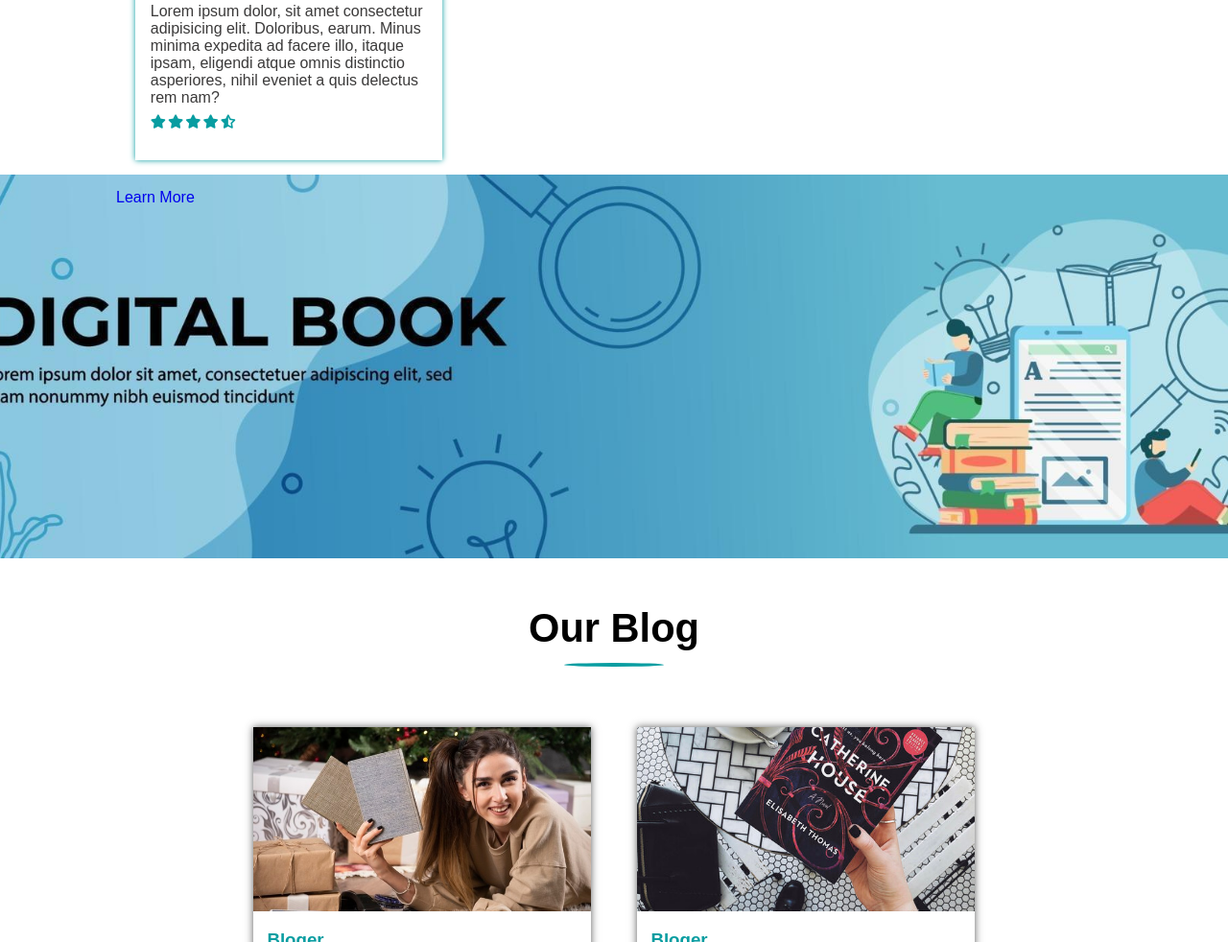
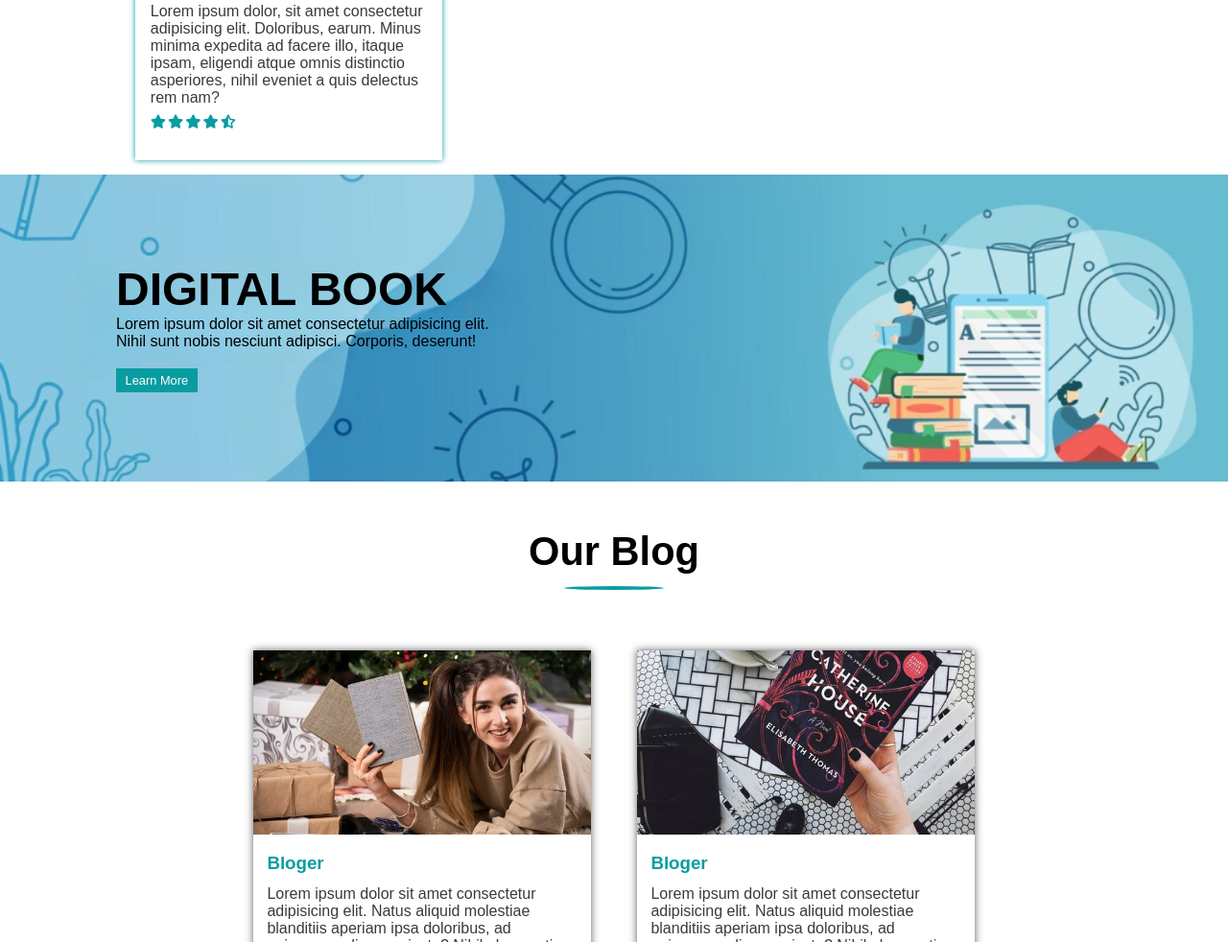
Before and after one commit to mohammad2004dhedy/ASAL-WEB-TASK, a plain HTML site: page index.html in a window 1280 px wide. Shown: the part 4109-5091 px from the top of the page at 96% size. Drawn offline with Linux system fonts and the light colour scheme.

Commit message:
finish the banner section

```diff
--- a/App.js
+++ b/App.js
@@ -19,7 +19,7 @@ window.addEventListener("scroll", () => {
 //-------------------- scroll line end   --------------------------------
 //-------------------- upBtn start --------------------------------
 let UpBtn = document.getElementById("UpBtn");
-window.onscroll = () => {
+onscroll = () => {
   if (window.scrollY > 200) {
     UpBtn.classList.add("active");
   } else {
@@ -27,9 +27,9 @@ window.onscroll = () => {
   }
 };
 UpBtn.addEventListener("click", () => {
-    window.scrollTo({
-        top: 0,
-        behavior: "smooth"
-    })
-})
+  window.scrollTo({
+    top: 0,
+    behavior: "smooth",
+  });
+});
 //-------------------- upBtn end   --------------------------------
--- a/css/style.css
+++ b/css/style.css
@@ -66,6 +66,7 @@ a {
   border-radius: 50%;
   background: var(--primary-color);
 }
+/* this button will be used in about , arrivals and featuredBooks sections */
 .books-LeranMoreBtn {
   border: solid 2px var(--primary-color);
   padding: 8px 16px;
@@ -75,34 +76,34 @@ a {
   position: relative;
   overflow: hidden;
 }
-.books-LeranMoreBtn::before{
+.books-LeranMoreBtn::before {
   content: "Learn More";
   position: absolute;
   top: 0;
-  left:-101%;
+  left: -101%;
   width: 100%;
   height: 100%;
   background: var(--primary-color);
-  color:white;
+  color: white;
   display: flex;
   justify-content: center;
   align-items: center;
-  transition:300ms;
+  transition: 300ms;
 }
-.books-LeranMoreBtn:hover::before{
+.books-LeranMoreBtn:hover::before {
   left: 0;
 }
-#scrollLine{
+#scrollLine {
   position: fixed;
-  top:0;
+  top: 0;
   left: 0;
-  width:0;
-  height:5px;
+  width: 0;
+  height: 5px;
   background: var(--primary-color);
-  border-radius:1rem;
+  border-radius: 1rem;
   z-index: 11;
 }
-#UpBtn{
+#UpBtn {
   position: fixed;
   bottom: 1rem;
   right: -5rem;
@@ -112,7 +113,7 @@ a {
   padding: 0.5rem 1rem;
   border-radius: 50%;
   cursor: pointer;
-  font-size:2rem;
+  font-size: 2rem;
   width: 50px;
   height: 50px;
   display: flex;
@@ -120,7 +121,7 @@ a {
   align-items: center;
   transition: 400ms;
 }
-#UpBtn.active{
+#UpBtn.active {
   right: 1rem;
   opacity: 1;
 }
@@ -471,15 +472,15 @@ main .container .image img {
   transition: 400ms;
   overflow: hidden;
 }
-.New-Arrivals .container .book .image img{
+.New-Arrivals .container .book .image img {
   transform: scale(1.05);
   width: 100%;
   transition: 400ms;
 }
-.New-Arrivals .container .book:hover{
+.New-Arrivals .container .book:hover {
   box-shadow: 0 0 6px var(--primary-color);
 }
-.New-Arrivals .container .book:hover img{
+.New-Arrivals .container .book:hover img {
   transform: scale(1.18);
 }
 .New-Arrivals .container .book .bookTitle {
@@ -535,10 +536,29 @@ main .container .image img {
 /* ----------------- reviews section end ---------------------- */
 /* ---------------- banner start ---------------- */
 .banner {
-  min-height: 50vh;
-  background: url(../image/banner.jpg);
+  background: url(../image/banner.png);
   background-size: cover;
   background-position: center;
+}
+.banner .container{
+  min-height: 40vh;
+  display: flex;
+  flex-direction: column;
+  justify-content: center;
+  align-items:flex-start;
+}
+.banner .container h2 {
+  font-size: 3rem;
+}
+.banner .container p{
+  margin:0 0 1.2rem;
+  width:40%;
+}
+.banner .container a{
+  color:white;
+  padding:0.3rem 0.6rem;
+  background:var(--primary-color);
+  font-size:0.8rem;
 }
 /* ---------------- banner end ---------------- */
 /* --------------------- our blog start -----------------------*/
--- a/index.html
+++ b/index.html
@@ -517,6 +517,11 @@
     </section>
     <section class="banner">
       <div class="container">
+        <h2>DIGITAL BOOK</h2>
+        <p>
+          Lorem ipsum dolor sit amet consectetur adipisicing elit. Nihil sunt
+          nobis nesciunt adipisci. Corporis, deserunt!
+        </p>
         <a href="#">Learn More</a>
       </div>
     </section>
```
Also changed, not shown: image/banner.jpg (deleted), image/banner.png (added).
